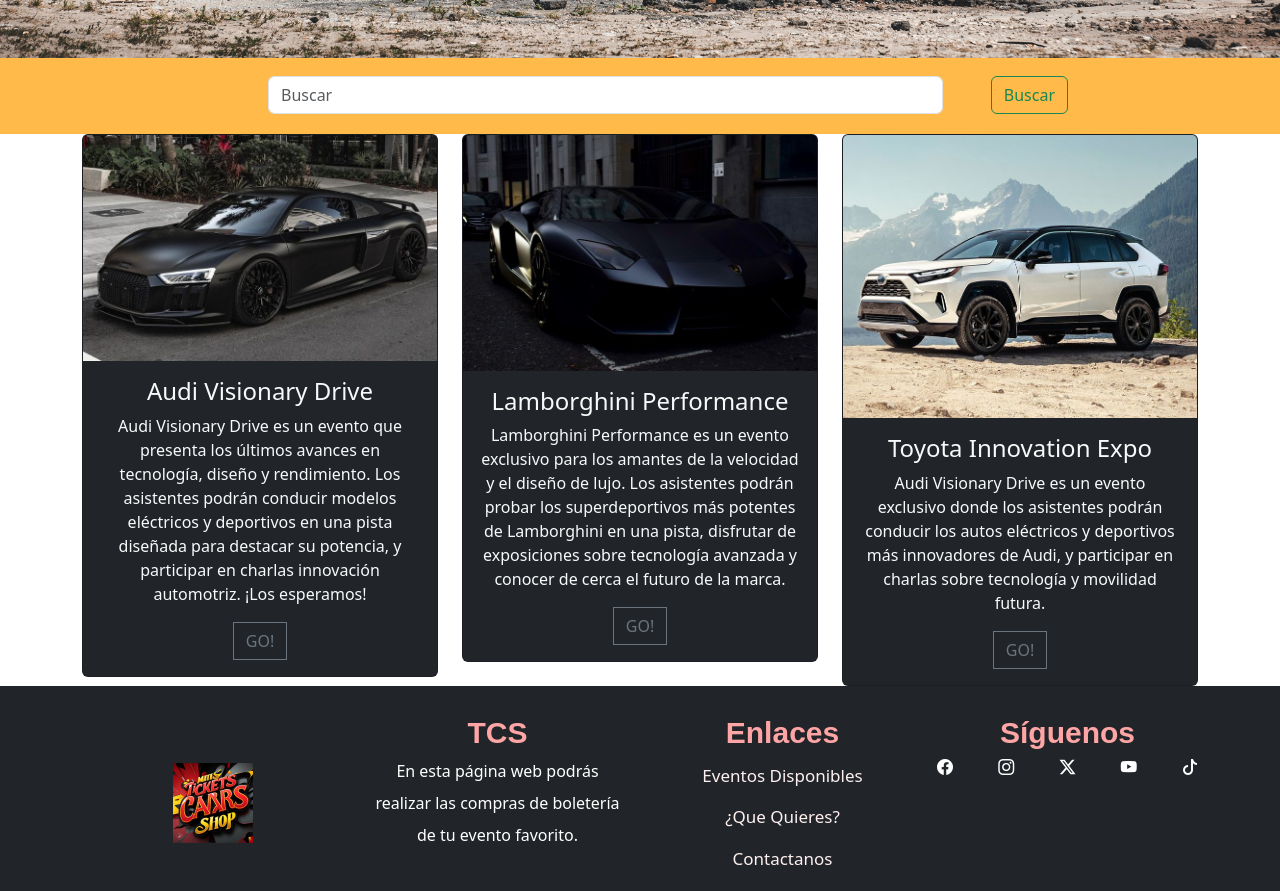
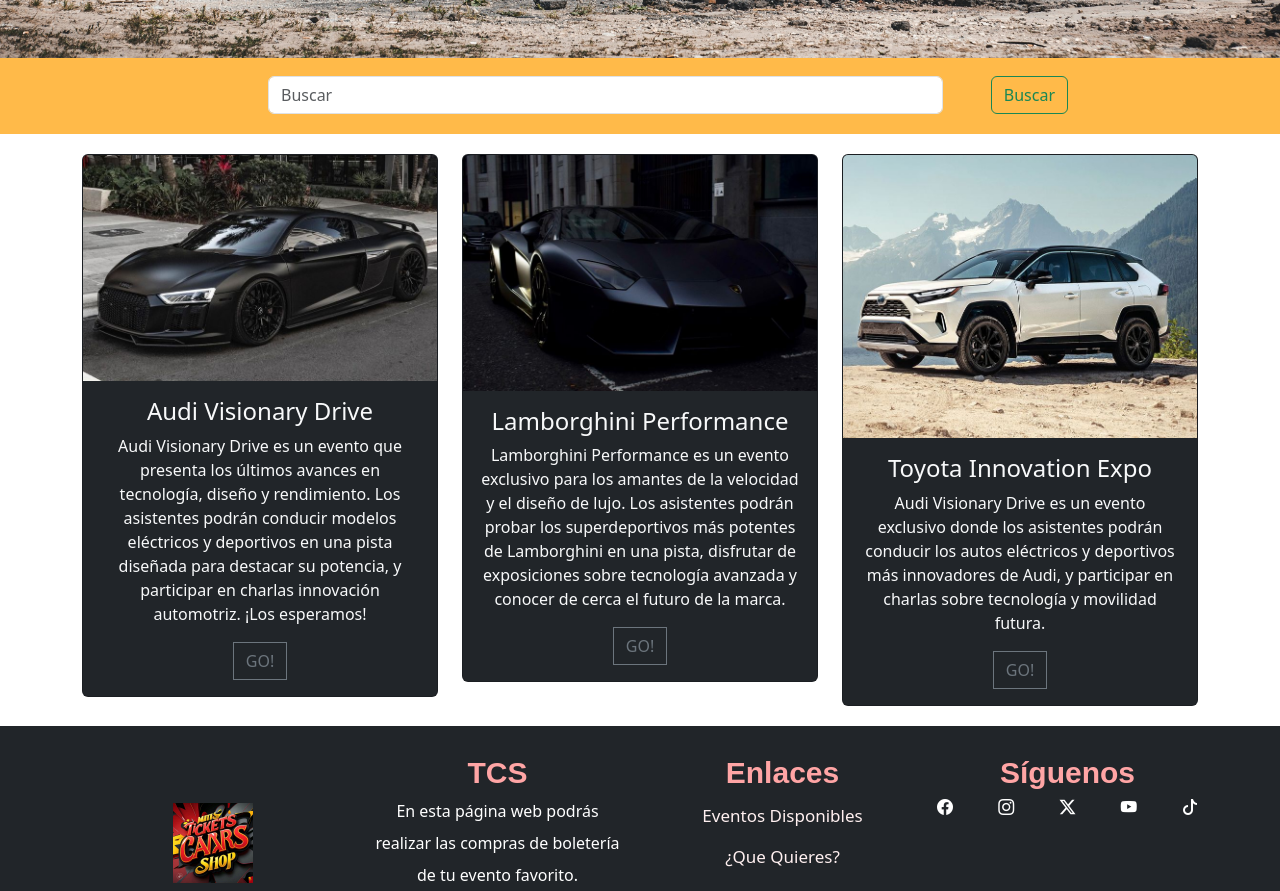
Before and after one commit to crojasp1/proyecto_tcs, a React (Create React App) app in the folder front-react/tcs/: page / in a window 1280 px wide. Shown: the part 640-1531 px from the top of the page. Built offline with nearby package versions, Linux system fonts and the light colour scheme.

Commit message:
cambios en el orden de el front

```diff
--- a/front-react/tcs/src/components/Header.jsx
+++ b/front-react/tcs/src/components/Header.js
@@ -3,10 +3,10 @@
 import 'bootstrap/dist/css/bootstrap.min.css';
 import 'bootstrap/dist/js/bootstrap.min.js';
 import tcs from "../assets/tcs.jpg"
-
 import Container from 'react-bootstrap/Container';
 import Nav from 'react-bootstrap/Nav';
 import Navbar from 'react-bootstrap/Navbar';
+import { Outlet } from 'react-router-dom';
 
 function Header() {
   return (
--- a/front-react/tcs/src/components/Tag.js
+++ b/front-react/tcs/src/components/Tag.js
@@ -1,6 +1,6 @@
 import React from 'react'
 import PropTypes from 'prop-types'
-import './tags.css'
+import '../styles/tags.css'
 
 function Tag({title, image, text, url}) {
   return (
--- a/front-react/tcs/src/components/Tags.js
+++ b/front-react/tcs/src/components/Tags.js
@@ -30,7 +30,7 @@
 
 function Tags() {
   return (
-    <div className="container">
+    <div className="container" id='Tags-carros'>
       <div className="row">
         {
           tags.map(tag =>(
--- a/front-react/tcs/src/components/tags.css
+++ /dev/null
@@ -1,16 +0,0 @@
-.card:hover {
-    box-shadow: 5px 10px 20px 1px rgba(255, 74, 74, 0.877) !important;
-    transition: all 0.7s linear;
-}
-
-.overflow {
-    overflow: hidden;
-}
-
-.card-img-top {
-    transition: all 0.2s ease-in-out;
-}
-
-.card-img-top:hover {
-    transform: scale(1.8);
-}
--- a/front-react/tcs/src/styles/Tags.css
+++ b/front-react/tcs/src/styles/Tags.css
@@ -0,0 +1,20 @@
+.card:hover {
+    box-shadow: 5px 10px 20px 1px rgba(255, 74, 74, 0.877) !important;
+    transition: all 0.7s linear;
+}
+
+.overflow {
+    overflow: hidden;
+}
+
+.card-img-top {
+    transition: all 0.2s ease-in-out;
+}
+
+.card-img-top:hover {
+    transform: scale(1.8);
+}
+#Tags-carros{
+    padding-top: 20px;
+    padding-bottom: 20px;
+}
```
